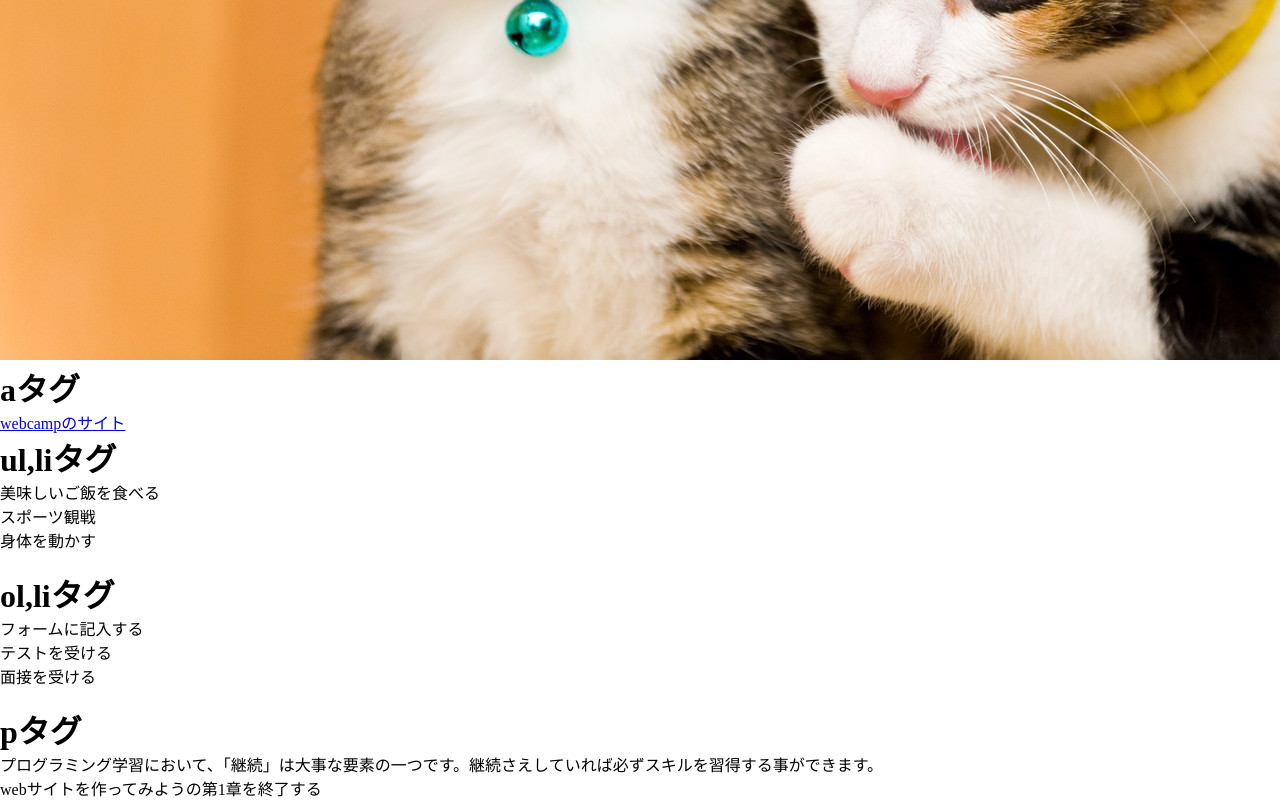
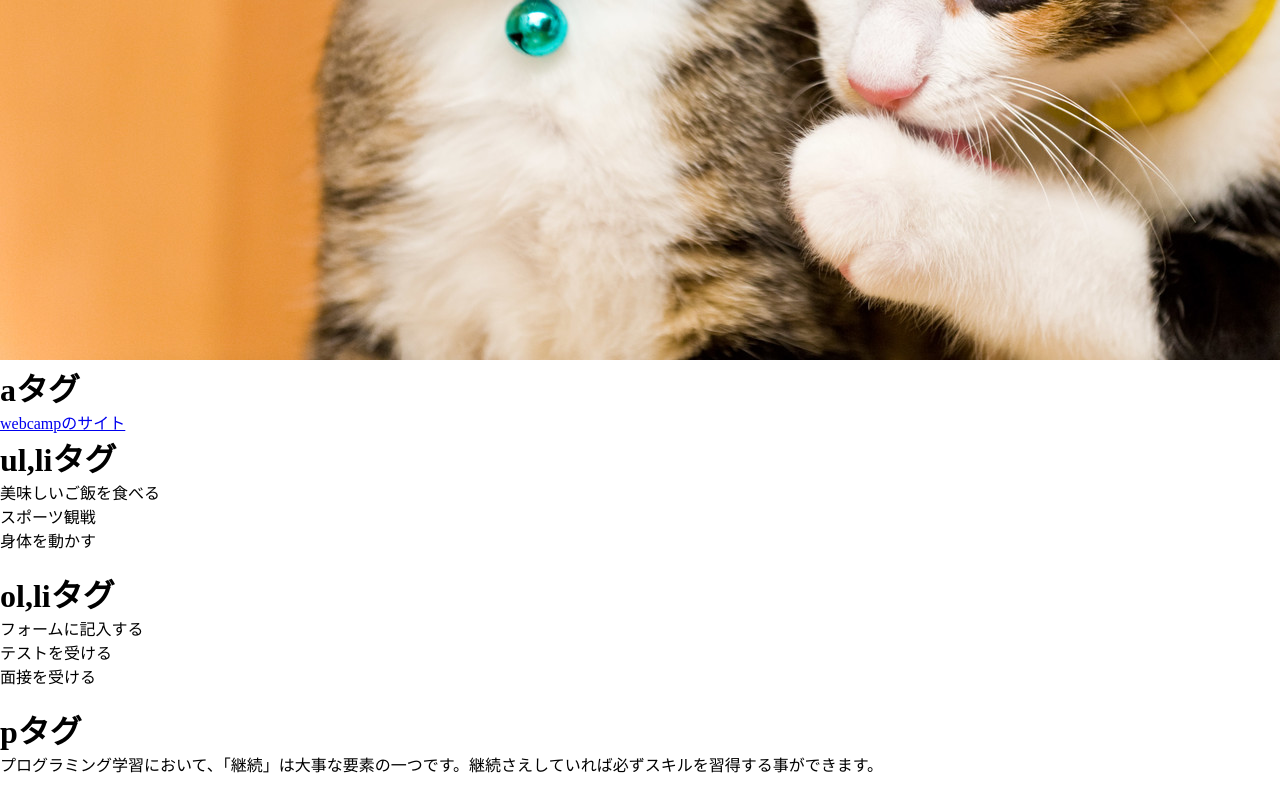
Before and after one commit to Hikari-huk/DMM-selection, a plain HTML site: page html_practice/index.html in a window 1280 px wide. Shown: the part 1249-2049 px from the top of the page. After the commit the page ends 2025 px from the top, so only its background shows below. Drawn offline with Linux system fonts and the light colour scheme; files that its build step writes are made by us from their sources.

Commit message:
[Finish]webサイトを作ってみよう-2

```diff
--- a/html_practice/index.html
+++ b/html_practice/index.html
@@ -48,6 +48,5 @@
         <h1>pタグ</h1>
         <p>プログラミング学習において、「継続」は大事な要素の一つです。継続さえしていれば必ずスキルを習得する事ができます。</p>
 
-        <p>webサイトを作ってみようの第1章を終了する</p>
     </body>
 </html>
```
